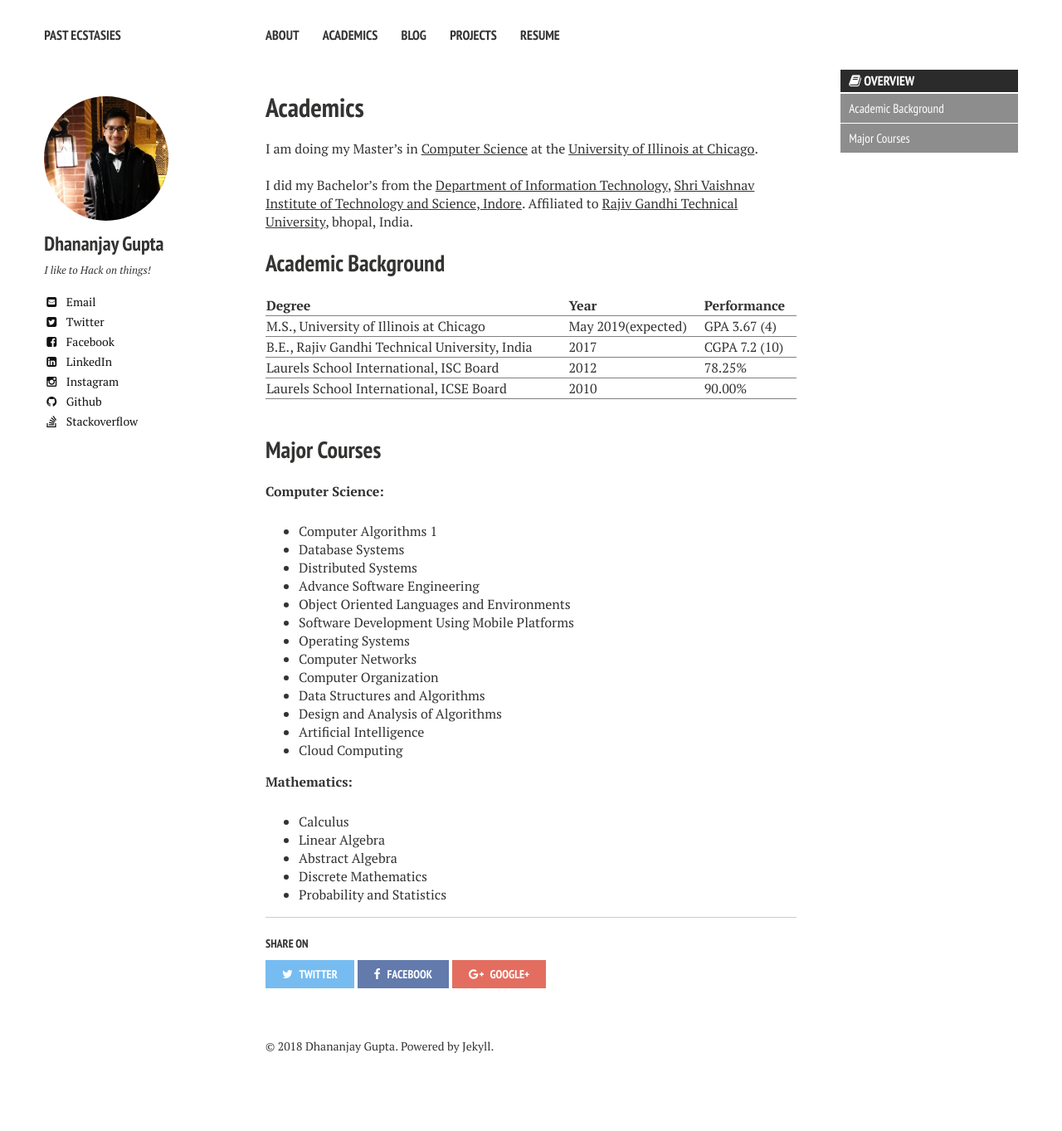
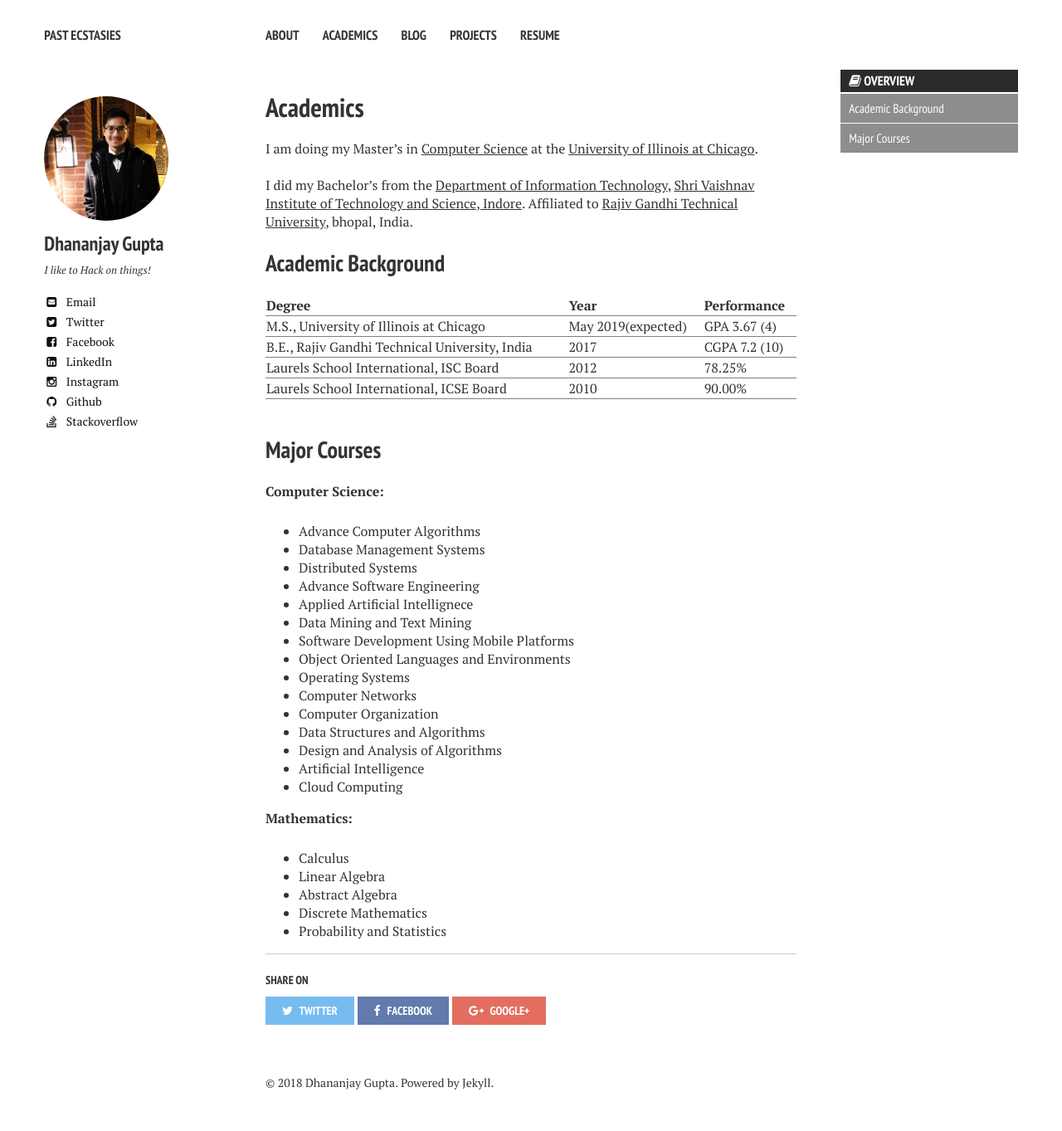
Before and after one commit to DhananjayGupta300/DhananjayGupta300.github.io, a Jekyll site: the page built from academics/index.md, in a window 1280 px wide. Shown: the whole page at 83% size. Built offline with Jekyll 4.4.1, drawn with Linux system fonts in a browser that asks for light colours; nearby versions of some CDN libraries; before the commit the page ends 1319 px from its top, so only the background shows below that.

Commit message:
Update index.md

```diff
--- a/academics/index.md
+++ b/academics/index.md
@@ -33,12 +33,14 @@ Major Courses
 
 **Computer Science:**
 
-- Computer Algorithms 1
-- Database Systems
+- Advance Computer Algorithms
+- Database Management Systems
 - Distributed Systems
 - Advance Software Engineering
+- Applied Artificial Intellignece
+- Data Mining and Text Mining
+- Software Development Using Mobile Platforms
 - Object Oriented Languages and Environments
-- Software Development Using Mobile Platforms
 - Operating Systems
 - Computer Networks
 - Computer Organization
```
